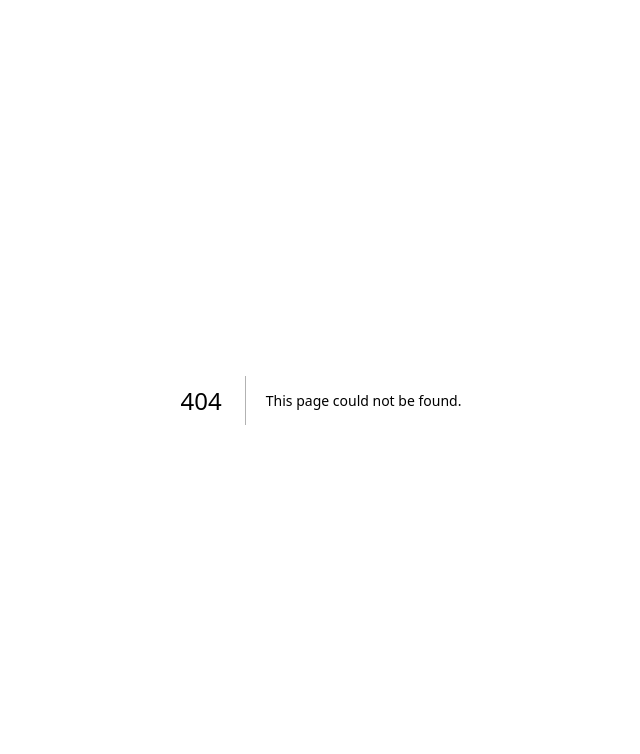
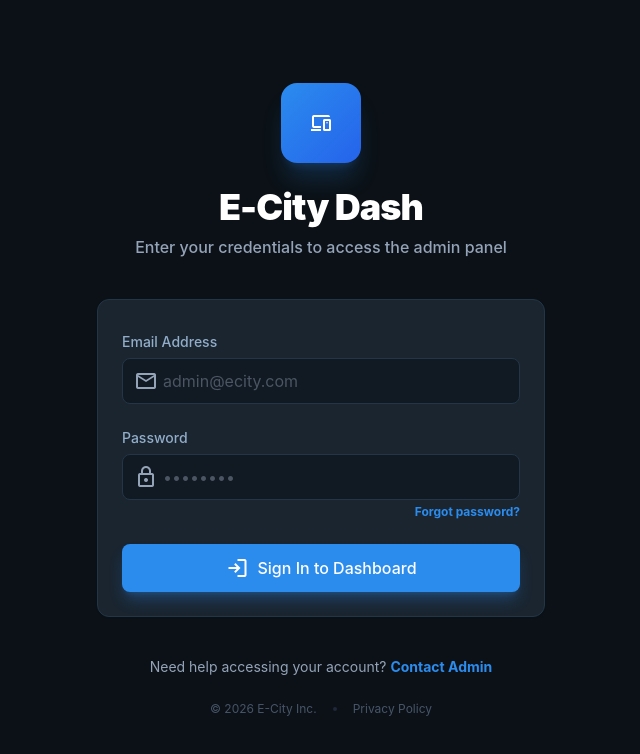
Before and after one commit to Abhinav-bM/E-city-Dashboard, a Next.js app: page /auth/login in a window 1280 px wide. Before the commit this address had no page. Shown: the top 754 px of the page, without its empty margins (319-959 px from the left). Built offline with nearby package versions, Linux system fonts and the light colour scheme; what @ant-design/nextjs-registry would draw is missing.

Commit message:
feat: Implement the initial login page with form inputs, state management, and simulated authentication

```diff
--- /dev/null
+++ b/src/app/auth/login/page.jsx
@@ -0,0 +1,115 @@
+"use client";
+import React, { useState } from "react";
+import Input from "@/components/ui/Input";
+import Button from "@/components/ui/Button";
+import Card from "@/components/ui/Card";
+import { useRouter } from "next/navigation";
+
+export default function LoginPage() {
+  const [email, setEmail] = useState("");
+  const [password, setPassword] = useState("");
+  const [isLoading, setIsLoading] = useState(false);
+  const router = useRouter();
+
+  const handleLogin = async (e) => {
+    e.preventDefault();
+    setIsLoading(true);
+    // Simulate login
+    setTimeout(() => {
+      setIsLoading(false);
+      router.push("/");
+    }, 1500);
+  };
+
+  return (
+    <div className="min-h-screen flex items-center justify-center bg-slate-50 dark:bg-[#0b1116] p-4 font-inter transition-colors duration-300">
+      <div className="w-full max-w-md">
+        <div className="text-center mb-10 animate-in fade-in slide-in-from-top-4 duration-700">
+          <div className="inline-flex items-center justify-center w-20 h-20 rounded-2xl bg-gradient-to-br from-primary to-blue-600 shadow-xl shadow-primary/20 mb-6 group hover:scale-105 transition-transform">
+            <span className="material-symbols-outlined text-white text-4xl group-hover:rotate-12 transition-transform">
+              devices
+            </span>
+          </div>
+          <h1 className="text-4xl font-black tracking-tight text-slate-900 dark:text-white mb-2">
+            E-City Dash
+          </h1>
+          <p className="text-slate-500 dark:text-slate-400 font-medium">
+            Enter your credentials to access the admin panel
+          </p>
+        </div>
+
+        <div className="animate-in fade-in zoom-in-95 duration-500 delay-200">
+          <Card className="shadow-2xl border-slate-200 dark:border-surface-border backdrop-blur-sm bg-white/90 dark:bg-surface-dark/95">
+            <form onSubmit={handleLogin} className="space-y-6 pt-2">
+              <Input
+                label="Email Address"
+                type="email"
+                placeholder="admin@ecity.com"
+                icon="mail"
+                required
+                value={email}
+                onChange={(e) => setEmail(e.target.value)}
+                className="transition-all"
+              />
+              <div className="space-y-1">
+                <Input
+                  label="Password"
+                  type="password"
+                  placeholder="••••••••"
+                  icon="lock"
+                  required
+                  value={password}
+                  onChange={(e) => setPassword(e.target.value)}
+                  className="transition-all"
+                />
+                <div className="flex justify-end">
+                  <button
+                    type="button"
+                    className="text-primary text-xs font-bold hover:underline transition-all"
+                  >
+                    Forgot password?
+                  </button>
+                </div>
+              </div>
+
+              <Button
+                type="submit"
+                className="w-full h-12 shadow-lg shadow-primary/30"
+                size="lg"
+                disabled={isLoading}
+                icon={isLoading ? "sync" : "login"}
+              >
+                {isLoading ? (
+                  <span className="flex items-center gap-2">
+                    Authenticating...
+                  </span>
+                ) : (
+                  "Sign In to Dashboard"
+                )}
+              </Button>
+            </form>
+          </Card>
+        </div>
+
+        <div className="mt-10 text-center animate-in fade-in slide-in-from-bottom-4 duration-700 delay-300">
+          <p className="text-sm text-slate-500 dark:text-slate-400">
+            Need help accessing your account?{" "}
+            <button className="text-primary font-bold hover:underline decoration-2 underline-offset-4">
+              Contact Admin
+            </button>
+          </p>
+          <div className="mt-6 flex items-center justify-center gap-4 text-xs text-slate-400 dark:text-slate-600">
+            <span>© 2026 E-City Inc.</span>
+            <span className="w-1 h-1 rounded-full bg-slate-300 dark:bg-slate-800"></span>
+            <a
+              href="#"
+              className="hover:text-slate-600 dark:hover:text-slate-400"
+            >
+              Privacy Policy
+            </a>
+          </div>
+        </div>
+      </div>
+    </div>
+  );
+}
```
